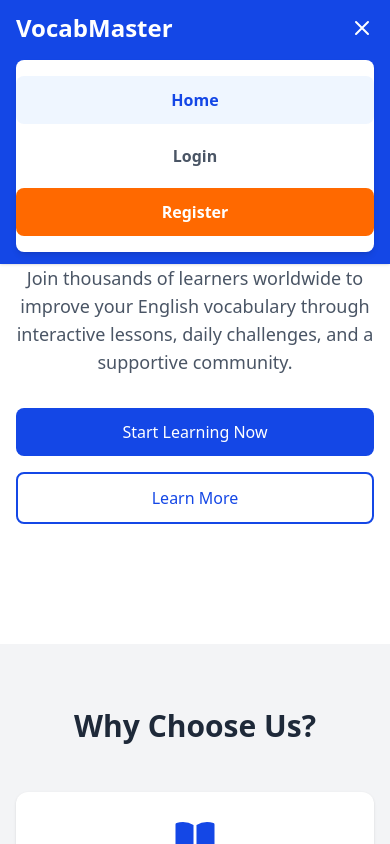
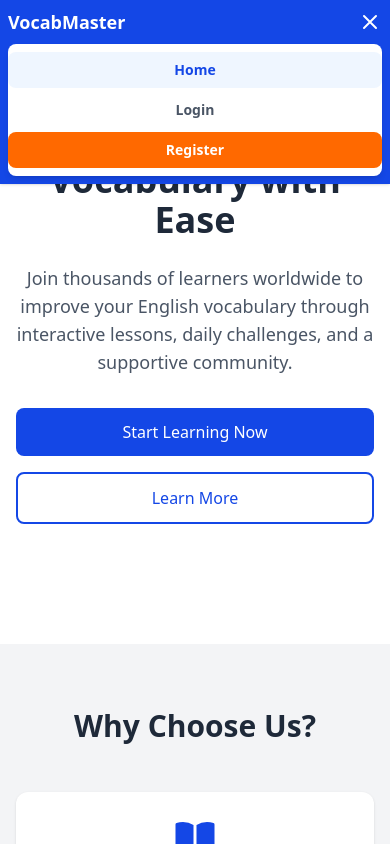
Before and after one commit to KimCuong9396/Test-ReactJs-Csharp-Dot-Net, a React (Vite) app: page / in a window 390 px wide. Both pictures are taken after a click on the button 362 px from the left and 28 px from the top of the page. Shown: the top 844 px of the page. Built offline with nearby package versions, Linux system fonts and the light colour scheme; what chartjs-plugin-datalabels would draw is missing.

Commit message:
navbar responsive all screen size

```diff
--- a/src/components/Navbar.jsx
+++ b/src/components/Navbar.jsx
@@ -41,7 +41,7 @@ const Navbar = () => {
   };
 
   const linkStyles = (path) =>
-    `text-base font-semibold px-4 py-2 rounded-lg transition-all duration-300 ${
+    `text-sm md:text-base lg:text-base font-semibold px-2 md:px-3 lg:px-4 py-2 rounded-lg transition-all duration-300 ${
       scrolled
         ? activeLink === path
           ? "text-blue-700 bg-blue-50"
@@ -52,7 +52,7 @@ const Navbar = () => {
     }`;
 
   const mobileLinkStyles = (path) =>
-    `text-base font-semibold px-4 py-3 w-full text-center rounded-lg transition-all duration-300 ${
+    `text-sm md:text-base font-semibold px-4 py-2 md:py-3 w-full text-center rounded-lg transition-all duration-300 ${
       activeLink === path
         ? "text-blue-700 bg-blue-50"
         : "text-gray-600 hover:bg-gray-100 hover:text-blue-700"
@@ -61,15 +61,17 @@ const Navbar = () => {
   return (
     <nav
       className={`fixed w-full top-0 z-50 transition-all duration-300 ${
-        scrolled ? "bg-white shadow-md py-2" : "bg-blue-700 shadow-sm py-3"
+        scrolled
+          ? "bg-white shadow-md py-2"
+          : "bg-blue-700 shadow-sm py-2 md:py-3"
       }`}
     >
-      <div className="container mx-auto px-4">
+      <div className="container mx-auto px-2 sm:px-4 md:px-6 max-w-screen-xl">
         <div className="flex justify-between items-center">
           {/* Logo */}
           <Link
             to="/"
-            className={`text-2xl font-bold ${
+            className={`text-lg sm:text-xl md:text-2xl lg:text-3xl font-bold ${
               scrolled ? "text-blue-700" : "text-white"
             }`}
             onClick={() => handleLinkClick("/")}
@@ -78,7 +80,7 @@ const Navbar = () => {
           </Link>
 
           {/* Desktop Navigation Links */}
-          <div className="hidden md:flex items-center space-x-2">
+          <div className="hidden lg:flex items-center space-x-1 md:space-x-2">
             <Link
               to="/"
               className={linkStyles("/")}
@@ -128,16 +130,16 @@ const Navbar = () => {
                 <NotificationBell scrolled={scrolled} />
                 <div className="relative">
                   <button
-                    className={`flex items-center font-semibold px-4 py-2 rounded-lg transition-all duration-300 ${
+                    className={`flex items-center font-semibold px-2 md:px-3 lg:px-4 py-2 rounded-lg transition-all duration-300 ${
                       scrolled
                         ? "text-gray-600 hover:bg-gray-100"
                         : "text-white hover:bg-blue-800 hover:bg-opacity-70"
                     }`}
                     onClick={() => setIsDropdownOpen(!isDropdownOpen)}
                   >
-                    <span>{username}</span>
+                    <span className="text-sm md:text-base">{username}</span>
                     <svg
-                      className="w-4 h-4 ml-2"
+                      className="w-4 h-4 ml-1 md:ml-2"
                       fill="none"
                       stroke="currentColor"
                       viewBox="0 0 24 24"
@@ -151,17 +153,17 @@ const Navbar = () => {
                     </svg>
                   </button>
                   {isDropdownOpen && (
-                    <div className="absolute right-0 mt-2 w-48 bg-white rounded-lg shadow-lg py-2 z-50 animate-slide-in">
+                    <div className="absolute right-0 mt-2 w-36 md:w-40 lg:w-48 bg-white rounded-lg shadow-lg py-2 z-50 animate-slide-in">
                       <Link
                         to="/profile"
-                        className="block px-4 py-2 text-gray-600 hover:bg-blue-50 hover:text-blue-700"
+                        className="block px-4 py-2 text-sm md:text-base text-gray-600 hover:bg-blue-50 hover:text-blue-700"
                         onClick={() => handleLinkClick("/profile")}
                       >
                         Profile
                       </Link>
                       <button
                         onClick={handleLogout}
-                        className="block w-full text-left px-4 py-2 text-gray-600 hover:bg-blue-50 hover:text-blue-700"
+                        className="block w-full text-left px-4 py-2 text-sm md:text-base text-gray-600 hover:bg-blue-50 hover:text-blue-700"
                       >
                         Logout
                       </button>
@@ -174,7 +176,7 @@ const Navbar = () => {
               <>
                 <Link
                   to="/login"
-                  className={`text-base font-semibold px-4 py-2 rounded-lg transition-all duration-300 ${
+                  className={`text-sm md:text-base font-semibold px-2 md:px-3 lg:px-4 py-2 rounded-lg transition-all duration-300 ${
                     scrolled
                       ? "text-gray-600 hover:bg-gray-100 hover:text-blue-700"
                       : "text-white hover:bg-blue-800 hover:bg-opacity-70"
@@ -185,7 +187,7 @@ const Navbar = () => {
                 </Link>
                 <Link
                   to="/register"
-                  className={`text-base font-semibold px-4 py-2 rounded-lg transition-all duration-300 ${
+                  className={`text-sm md:text-base font-semibold px-2 md:px-3 lg:px-4 py-2 rounded-lg transition-all duration-300 ${
                     scrolled
                       ? "bg-orange-500 text-white hover:bg-orange-600"
                       : "bg-orange-500 text-white hover:bg-orange-600"
@@ -200,14 +202,14 @@ const Navbar = () => {
 
           {/* Mobile Menu Button */}
           <button
-            className={`md:hidden focus:outline-none ${
+            className={`lg:hidden focus:outline-none ${
               scrolled ? "text-gray-600" : "text-white"
             }`}
             onClick={() => setIsMobileMenuOpen(!isMobileMenuOpen)}
           >
             {isMobileMenuOpen ? (
               <svg
-                className="w-6 h-6"
+                className="w-6 h-6 md:w-7 md:h-7"
                 fill="none"
                 stroke="currentColor"
                 viewBox="0 0 24 24"
@@ -221,7 +223,7 @@ const Navbar = () => {
               </svg>
             ) : (
               <svg
-                className="w-6 h-6"
+                className="w-6 h-6 md:w-7 md:h-7"
                 fill="none"
                 stroke="currentColor"
                 viewBox="0 0 24 24"
@@ -239,7 +241,7 @@ const Navbar = () => {
 
         {/* Mobile Menu */}
         {isMobileMenuOpen && (
-          <div className="md:hidden mt-4 py-4 flex flex-col space-y-2 bg-white rounded-lg shadow-md animate-slide-in">
+          <div className="lg:hidden mt-2 md:mt-3 py-2 md:py-3 flex flex-col space-y-1 md:space-y-2 bg-white rounded-lg shadow-md animate-slide-in">
             <Link
               to="/"
               className={mobileLinkStyles("/")}
@@ -286,12 +288,12 @@ const Navbar = () => {
                     Admin
                   </Link>
                 )}
-                <div className="px-4 py-3">
+                <div className="px-4 py-2 md:py-3">
                   <NotificationBell scrolled={true} />
                 </div>
                 <div className="relative">
                   <button
-                    className="text-base font-semibold px-4 py-3 w-full text-center text-gray-600 hover:bg-gray-100 hover:text-blue-700 rounded-lg"
+                    className="text-sm md:text-base font-semibold px-4 py-2 md:py-3 w-full text-center text-gray-600 hover:bg-gray-100 hover:text-blue-700 rounded-lg"
                     onClick={() => setIsDropdownOpen(!isDropdownOpen)}
                   >
                     {username}
@@ -313,14 +315,14 @@ const Navbar = () => {
                     <div className="bg-white rounded-lg py-2 mt-1 shadow-md">
                       <Link
                         to="/profile"
-                        className="block px-4 py-2 text-gray-600 hover:bg-blue-50 hover:text-blue-700"
+                        className="block px-4 py-2 text-sm md:text-base text-gray-600 hover:bg-blue-50 hover:text-blue-700"
                         onClick={() => handleLinkClick("/profile")}
                       >
                         Profile
                       </Link>
                       <button
                         onClick={handleLogout}
-                        className="block w-full text-left px-4 py-2 text-gray-600 hover:bg-blue-50 hover:text-blue-700"
+                        className="block w-full text-left px-4 py-2 text-sm md:text-base text-gray-600 hover:bg-blue-50 hover:text-blue-700"
                       >
                         Logout
                       </button>
@@ -340,7 +342,7 @@ const Navbar = () => {
                 </Link>
                 <Link
                   to="/register"
-                  className="text-base font-semibold px-4 py-3 w-full text-center bg-orange-500 text-white hover:bg-orange-600 rounded-lg transition-all duration-300"
+                  className="text-sm md:text-base font-semibold px-4 py-2 md:py-3 w-full text-center bg-orange-500 text-white hover:bg-orange-600 rounded-lg transition-all duration-300"
                   onClick={() => handleLinkClick("/register")}
                 >
                   Register
```
